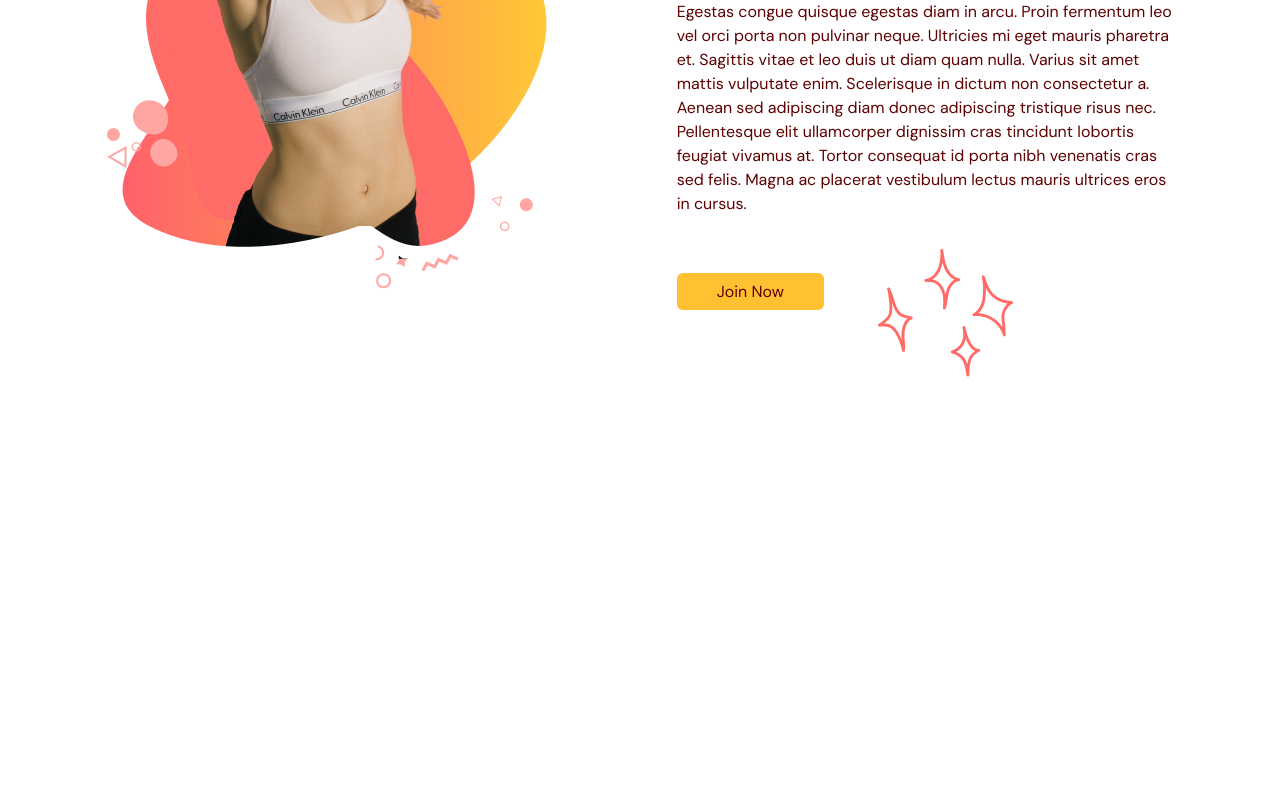
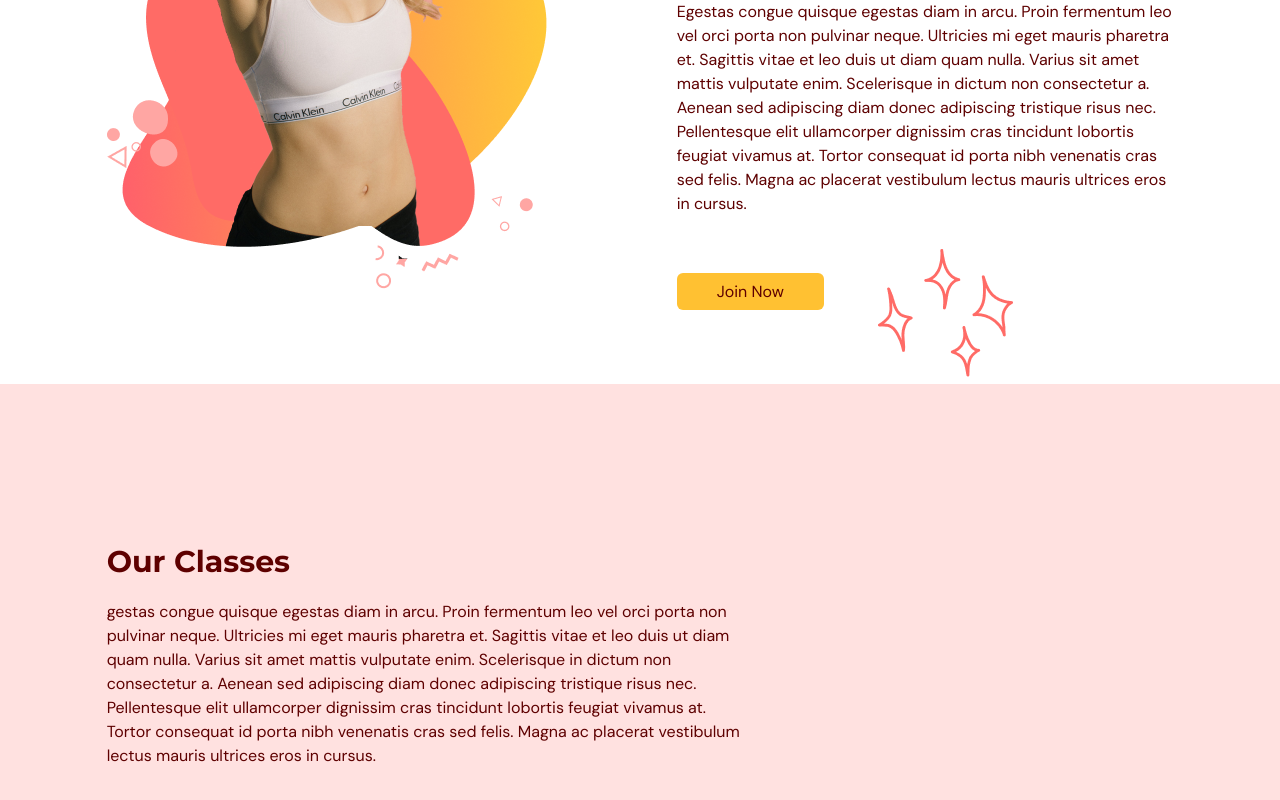
Before and after one commit to James-Muralles/gym-typescript, a React (Vite) app: page / in a window 1280 px wide. Shown: the part 1780-2580 px from the top of the page. Before the commit the page ends 2164 px from the top, so only its background shows below. Built offline with nearby package versions, Linux system fonts and the light colour scheme.

Commit message:
started working on our classes picture carousel

```diff
--- a/src/App.tsx
+++ b/src/App.tsx
@@ -3,6 +3,7 @@ import { useEffect, useState } from "react";
 import { SelectedPage } from "@/shared/types";
 import Home from '@/scenes/home';
 import Benefits from '@/scenes/benefits';
+import OurClasses from '@/scenes/ourClasses';
 
 
 
@@ -35,6 +36,7 @@ function App() {
     />
     <Home setSelectedPage={setSelectedPage}/>
     <Benefits setSelectedPage={setSelectedPage}/>
+    <OurClasses setSelectedPage={setSelectedPage}/>
     </div>
   )
 
--- a/src/scenes/benefits/index.tsx
+++ b/src/scenes/benefits/index.tsx
@@ -8,7 +8,7 @@ import {
 } from "@heroicons/react/24/solid";
 import { motion } from "framer-motion";
 import BenefitsPageGraphic from "@/assets/BenefitsPageGraphic.png"
-import Benefit from "./benefit";
+import Benefit from "./Benefit";
 import ActionButton from "@/shared/ActionButton";
 
 const benefits: Array<BenefitType> = [
--- /dev/null
+++ b/src/scenes/ourClasses/index.tsx
@@ -0,0 +1,50 @@
+import { SelectedPage } from "@/shared/types"
+import image1 from '@/assets/image1.png'
+import image2 from '@/assets/image2.png'
+import image3 from '@/assets/image3.png'
+import image4 from '@/assets/image4.png'
+import image5 from '@/assets/image5.png'
+import image6 from '@/assets/image6.png'
+import { motion } from "framer-motion"
+import HText from "@/shared/HText"
+
+type Props = {
+    setSelectedPage: (value: SelectedPage) => void
+}
+
+const OurClasses = ({setSelectedPage}: Props) => {
+  return (
+    <section id="ourclasses" className="w-full py-40 bg-primary-100">
+        <motion.div
+        onViewportEnter={() => setSelectedPage(SelectedPage.OurClasses)}
+        >
+            <motion.div
+            className="mx-auto w-5/6"
+            initial="hidden"
+            whileInView="visible"
+            viewport={{once:true, amount: 0.5}}
+            transition={{duration: 0.5}}
+            variants={{
+                hidden:{opacity: 0, x:-50},
+                visible:{opacity: 1, x:0}
+            }}>
+
+                <div className="md:w-3/5">
+                    <HText>Our Classes</HText>
+                    <p className="py-5">gestas congue quisque egestas diam in arcu. Proin fermentum leo vel orci porta non pulvinar neque. Ultricies mi eget mauris pharetra et. Sagittis vitae et leo duis ut diam quam nulla. Varius sit amet mattis vulputate enim. Scelerisque in dictum non consectetur a. Aenean sed adipiscing diam donec adipiscing tristique risus nec. Pellentesque elit ullamcorper dignissim cras tincidunt lobortis feugiat vivamus at. Tortor consequat id porta nibh venenatis cras sed felis. Magna ac placerat vestibulum lectus mauris ultrices eros in cursus.</p>
+                </div>
+
+            </motion.div>
+            <div className="mt-1 h-[353px] w-full overflow-x-auto overflow-y-hidden">
+                <ul className="w-[2800px] whitespace-nowrap">
+
+                </ul>
+            </div>
+
+        </motion.div>
+
+    </section>
+  )
+}
+
+export default OurClasses;
```
